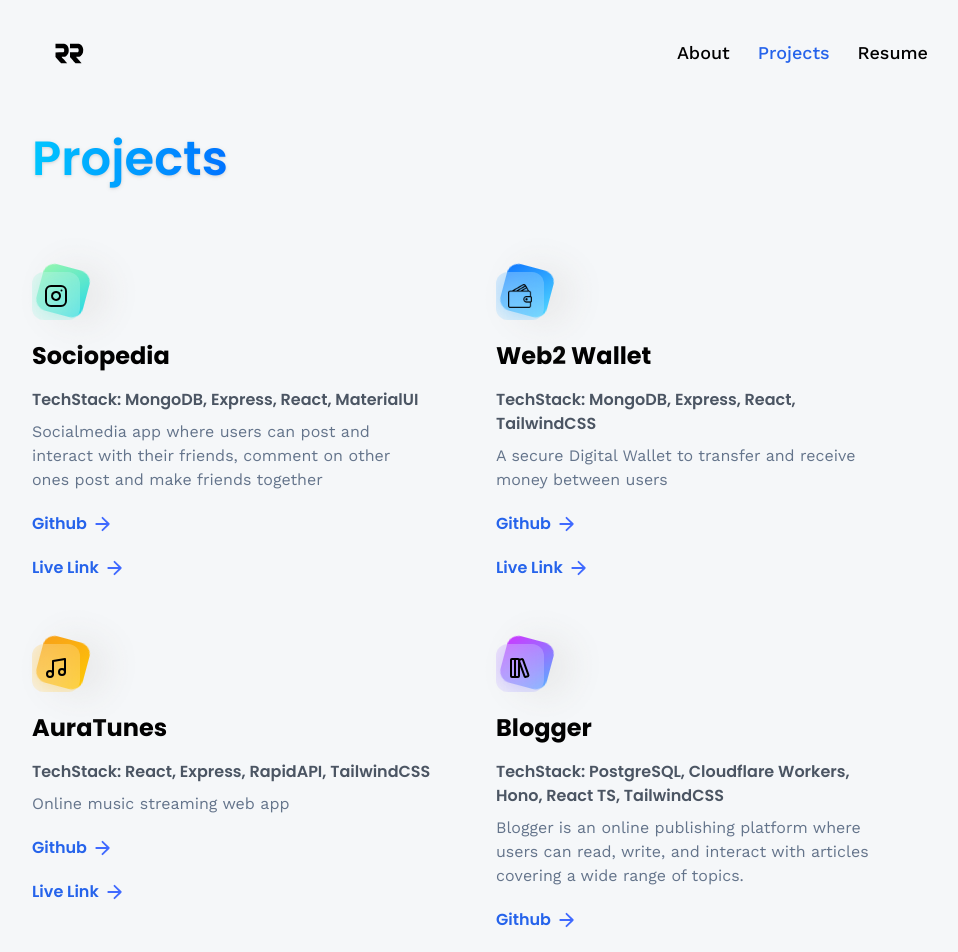
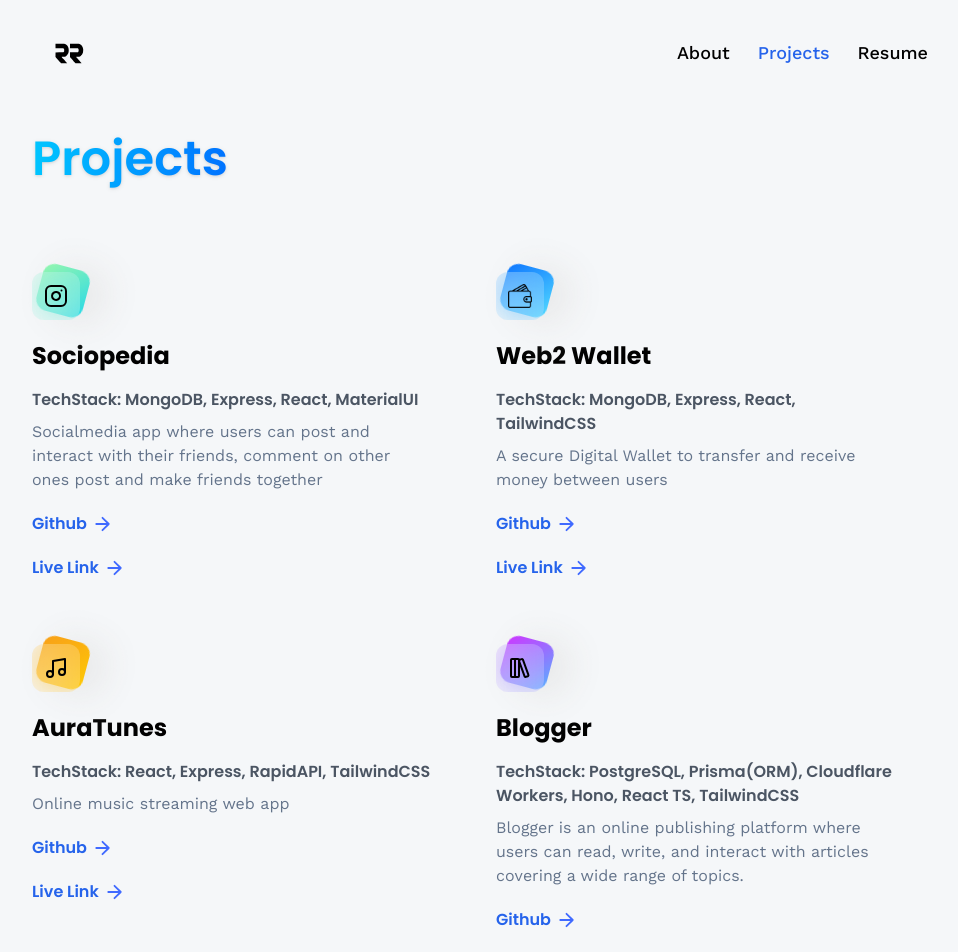
Before and after one commit to rohithreddy009/Portfolio, a React (Vite) app: page /projects in a window 1280 px wide. Shown: the top 952 px of the page, without its empty margins (160-1118 px from the left). Built offline with nearby package versions, Linux system fonts and the light colour scheme; no server answers.

Commit message:
bug fixes

```diff
--- a/src/constants/index.js
+++ b/src/constants/index.js
@@ -224,7 +224,7 @@ export const projects = [
         description: 'Blogger is an online publishing platform where users can read, write, and interact with articles covering a wide range of topics.',
         link: 'https://github.com/rohithreddy009/Medium',
         liveLink: "https://blogger.rohithreddy.site",
-        techStack: "TechStack: PostgreSQL, Cloudflare Workers, Hono, React TS, TailwindCSS"
+        techStack: "TechStack: PostgreSQL, Prisma(ORM), Cloudflare Workers, Hono, React TS, TailwindCSS"
     },
     // {
     //     iconUrl: snapgram,
```
